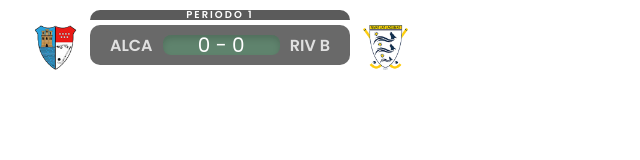
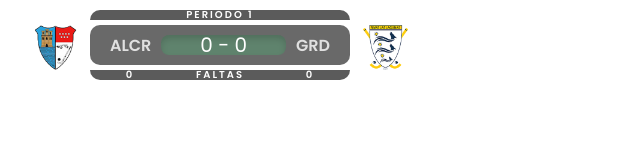
Before and after one commit to danielhergil/fmp-scoreboard-app, a website: page index.html in a window 1280 px wide. Shown: the whole page, without its empty margins (0-640 px from the left). Drawn offline with Linux system fonts and the light colour scheme.

Commit message:
Updated scoreboard index.html

```diff
--- a/index.html
+++ b/index.html
@@ -106,7 +106,7 @@
 
           /* Fouls - Row 3 */
           .fouls {
-              display: none;
+              display: flex;
               justify-content: space-around;
               align-items: center;
               font-size: 10px;
@@ -130,26 +130,26 @@
 
           <!-- Team 1 logo (outside row width) -->
           <div class="team-logo team-logo-left">
-            <img src="team1Logo.png" alt="ALCA" style="width:90px;height:90px;">
+            <img src="team1Logo.png" alt="ALCR" style="width:90px;height:90px;">
           </div>
 
           <!-- Team names and score (row 2 with logo width included) -->
           <div class="team-names-score">
-            <div class="team-name" id="team1-name">ALCA</div>
+            <div class="team-name" id="team1-name">ALCR</div>
             <div class="score" id="score">0 - 0</div>
-            <div class="team-name" id="team2-name">RIV B</div>
+            <div class="team-name" id="team2-name">GRD</div>
           </div>
 
           <!-- Team 2 logo (outside row width) -->
           <div class="team-logo team-logo-right">
-          <img src="team2Logo.png" alt="RIV B" style="width:90px;height:90px;">
+          <img src="team2Logo.png" alt="GRD" style="width:90px;height:90px;">
           </div>
 
           <!-- Fouls -->
           <div class="fouls">
-
-
-
+            <span id="team1-fouls">0</span>
+            <span>FALTAS</span>
+            <span id="team2-fouls">0</span>
           </div>
         </div>
         <script>
@@ -165,7 +165,7 @@
               document.getElementById('period').innerText = "PERIODO " + data.period;
 
               // Update fouls only if configured to show
-              if (false) {
+              if (true) {
                 document.getElementById('team1-fouls').innerText = data.team1Fouls;
                 document.getElementById('team2-fouls').innerText = data.team2Fouls;
               }
```
